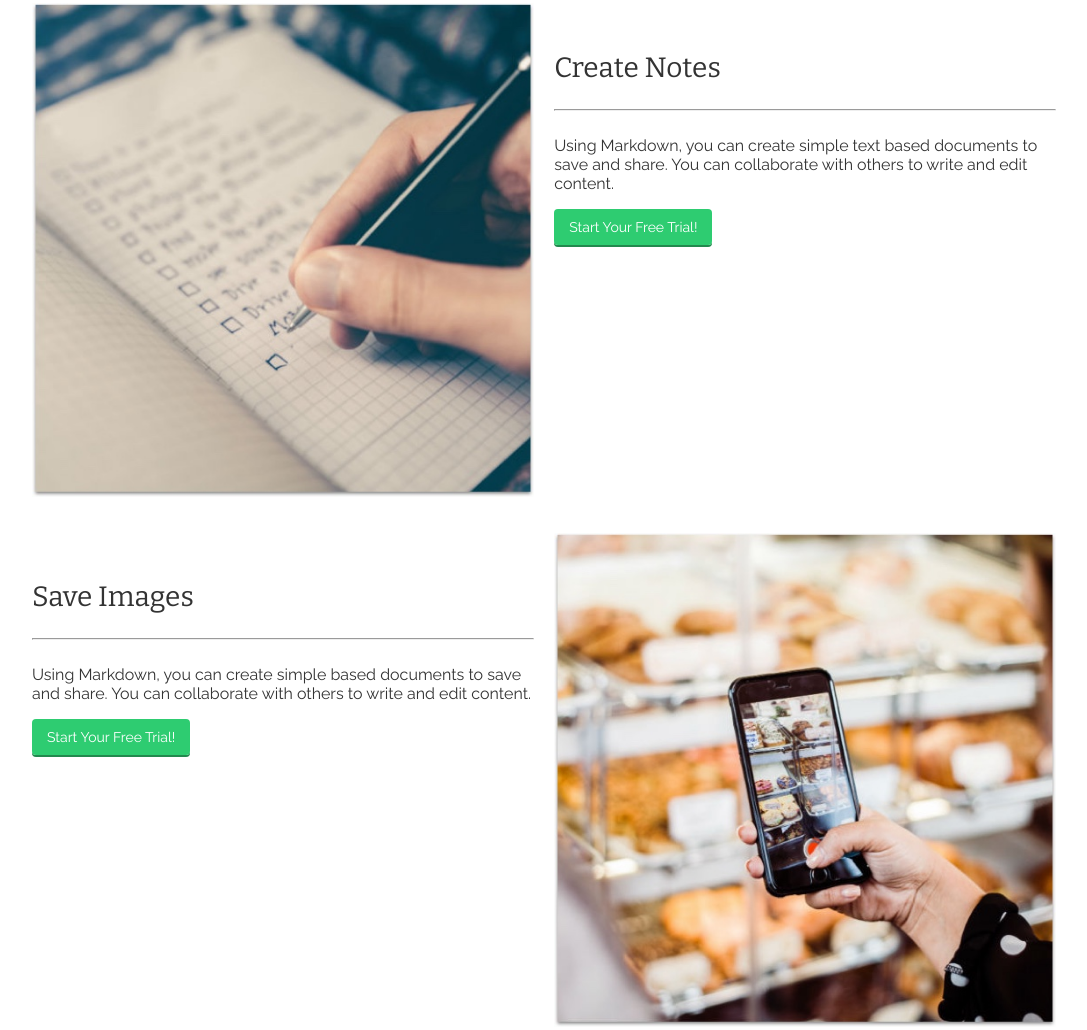
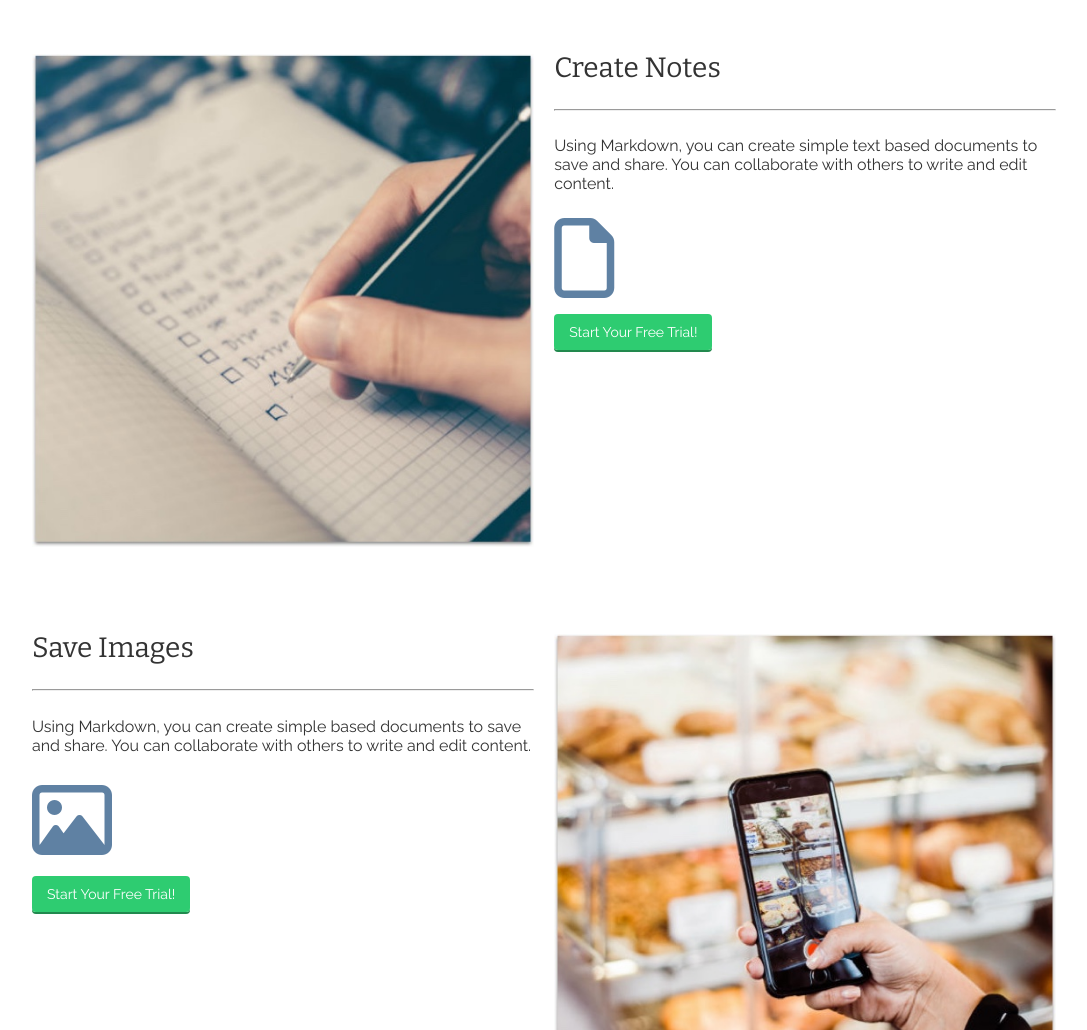
Before and after one commit to jerryhoglen/Cumulus, a plain HTML site: page index.html in a window 1280 px wide. Shown: the part 1085-2115 px from the top of the page, without its empty margins (96-1183 px from the left). Drawn offline with nearby package versions, Linux system fonts and the light colour scheme.

Commit message:
Added icons to features

```diff
--- a/css/styles.css
+++ b/css/styles.css
@@ -157,7 +157,12 @@ header .hero a:hover {
 }
 
 .features-img {
-  margin-top: 5%;
+  margin-top: 15%;
+}
+
+.fa {
+  color: #5F81A3;
+  margin-bottom: 5%;
 }
 
 .grid-1 {
@@ -230,7 +235,7 @@ header .hero a:hover {
 }
 
 .box:hover {
-    box-shadow: 3px 3px 3px 3px #E2E2E2;
+  box-shadow: 3px 3px 3px 3px #E2E2E2;
 }
 
 .box h3 {
@@ -314,6 +319,7 @@ footer ul li a {
   text-decoration: none;
   color: #333333;
 }
+
 footer ul li a:hover {
   color: #ffffff;
 }
@@ -326,14 +332,12 @@ footer ul li a:hover {
   header {
     height: 800px;
   }
-
   header nav ul {
     display: inline;
     text-align: right;
     float: right;
     margin-top: -5%;
   }
-
   .grid-2 {
     grid-template-columns: repeat(3, 1fr);
     grid-auto-rows: auto;
@@ -351,16 +355,13 @@ footer ul li a:hover {
     grid-column: 2;
     grid-row: 2;
   }
-
   .box.middle {
     min-height: 430px;
     margin: 0 auto;
   }
-
   footer {
     height: 50px;
   }
-
   footer .left-footer-block {
     float: left;
     margin-left: 5%;
--- a/index.html
+++ b/index.html
@@ -10,6 +10,7 @@
   <link rel="stylesheet" href="css/normalize.css">
   <link rel="stylesheet" href="css/styles.css">
   <link rel="stylesheet" href="css/font-awesome.css">
+  <script src="https://use.fontawesome.com/186185e55c.js"></script>
 </head>
 
 <body>
@@ -48,6 +49,8 @@
       <h2>Create Notes</h2>
       <hr>
       <p>Using Markdown, you can create simple text based documents to save and share. You can collaborate with others to write and edit content.</p>
+      <i class="fa fa-file-o fa-5x" aria-hidden="true"></i>
+      <br>
       <a href="signup.html" class="btn">Start Your Free Trial!</a>
     </div>
   </section>
@@ -57,6 +60,8 @@
       <h2>Save Images</h2>
       <hr>
       <p>Using Markdown, you can create simple based documents to save and share. You can collaborate with others to write and edit content.</p>
+      <i class="fa fa-picture-o fa-5x" aria-hidden="true"></i>
+      <br>
       <a href="signup.html" class="btn">Start Your Free Trial!</a>
     </div>
     <div class="features-img box-4">
@@ -72,6 +77,8 @@
       <h2>Add Links</h2>
       <hr>
       <p>Forget bookmarking sites in your browser. With Cumulus you can add links, group them and view them from any computer.</p>
+      <i class="fa fa-link fa-5x" aria-hidden="true"></i>
+      <br>
       <a href="signup.html" class="btn">Start Your Free Trial!</a>
     </div>
   </section>
@@ -84,7 +91,7 @@
     <ul class="grid-2">
       <li class="one-third">
         <div class="box">
-          <h3 >Casual</h3>
+          <h3>Casual</h3>
           <h4>Free</h4>
           <ul>
             <li>Up to 5 boxes</li>
```
